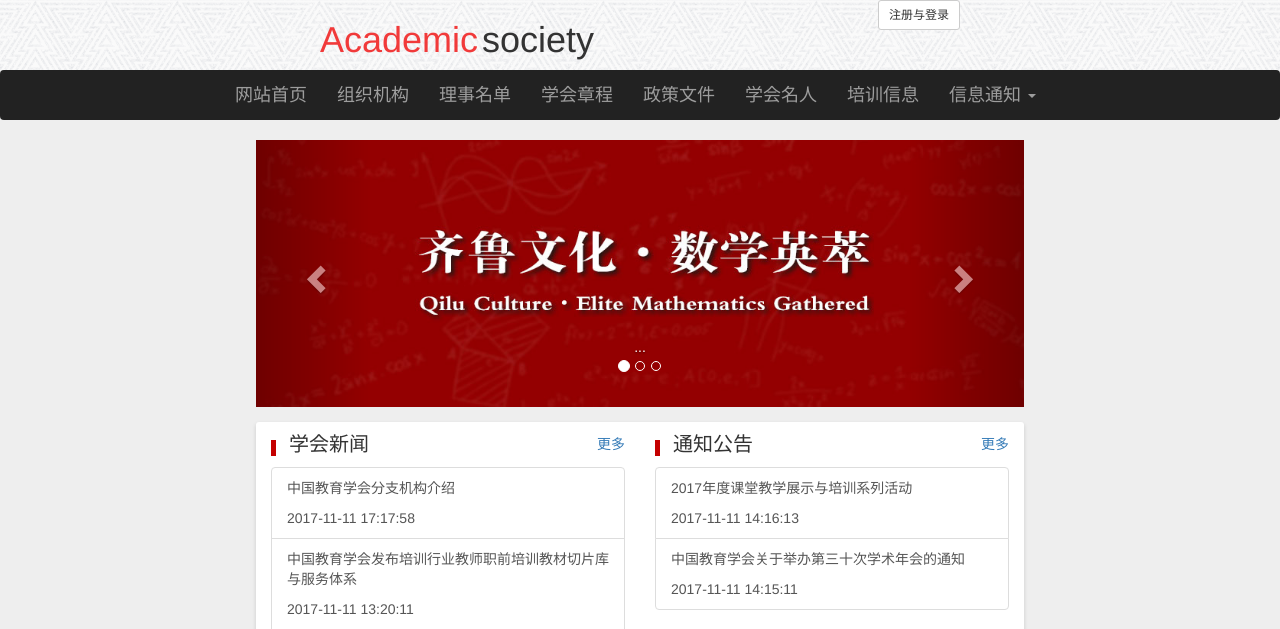
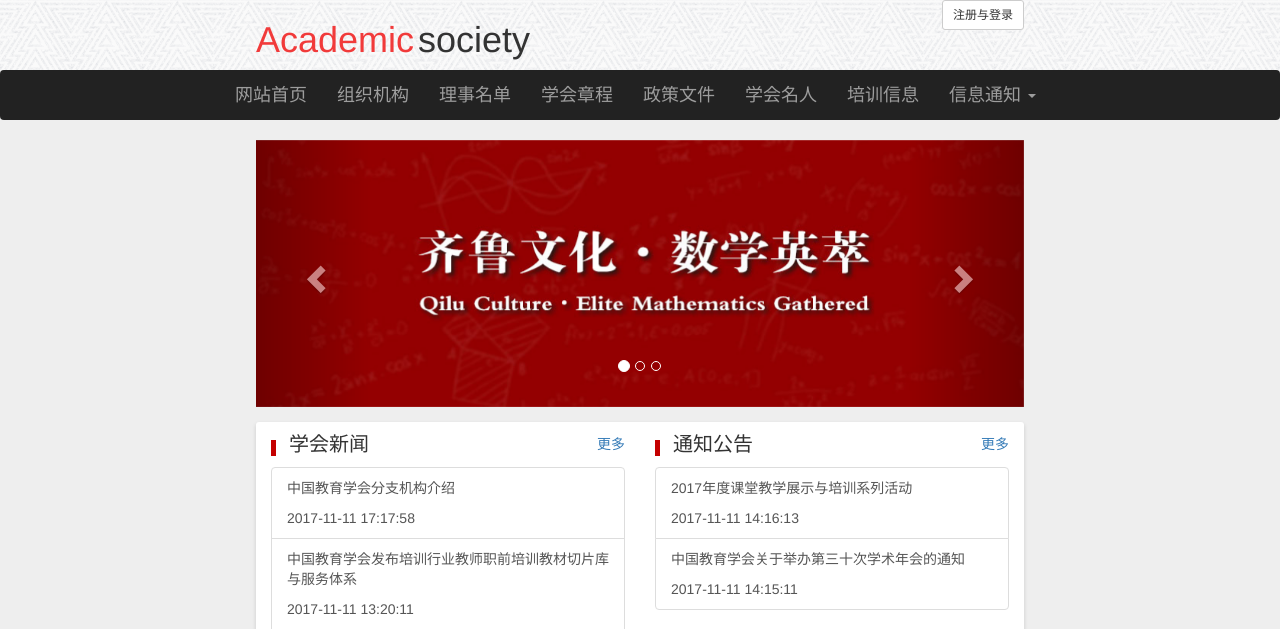
Before and after one commit to leezerofly/Academic-society, a PHP site: page / in a window 1280 px wide. Shown: the top 629 px of the page. Run offline with PHP 8.4, Linux system fonts and the light colour scheme; data comes from the database, SQL or seed files in the repository.

Commit message:
首页及导航栏样式修改

```diff
--- a/css/top.css
+++ b/css/top.css
@@ -3,7 +3,7 @@
 }
 
 .topContent {
-  width: 50%;
+  width: 60%;
   margin: auto;
 }
 
@@ -24,7 +24,7 @@ nav div li:hover{
   background-color: #f13a3a;
 }
 
-.container-fluid {
+.container {
   width:870px;
   margin: auto;
 }
--- a/index.php
+++ b/index.php
@@ -41,21 +41,16 @@
         <div class="carousel-inner" role="listbox">
             <div class="item active">
                 <img src="img/2016013008584330.jpg" alt="...">
-                <div class="carousel-caption">
+                <!-- 可加文字 -->
+                <!-- <div class="carousel-caption">
                     ...
-                </div>
+                </div> -->
             </div>
             <div class="item">
                 <img src="img/2016013008584330.jpg" alt="...">
-                <div class="carousel-caption">
-                    ...
-                </div>
             </div>
             <div class="item">
                 <img src="img/2016013008584330.jpg" alt="...">
-                <div class="carousel-caption">
-                    ...
-                </div>
             </div>
         </div>
 
--- a/views/top.php
+++ b/views/top.php
@@ -19,7 +19,7 @@ $login = new Login();
     <meta charset="UTF-8">
     <meta name="viewport" content="width=device-width, initial-scale=1.0">
     <meta http-equiv="X-UA-Compatible" content="ie=edge">
-    <meta name="viewport" content="width=device-width, initial-scale=1.0">
+
     <!-- 引入 Bootstrap -->
     <!-- 新 Bootstrap 核心 CSS 文件 -->
     <link href="/framework/bootstrap-3.3.7-dist/css/bootstrap.min.css" rel="stylesheet">
@@ -62,7 +62,7 @@ $login = new Login();
             </div>
         </div>
         <nav class="navbar navbar-inverse" role="navigation">
-            <div class="container-fluid">
+            <div class="container">
                 <div>
                     <ul class="nav navbar-nav font3">
                         <li><a href="/index.php">网站首页</a></li>
```
